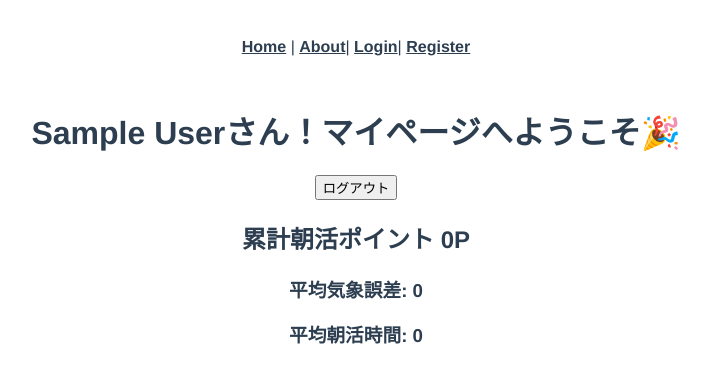
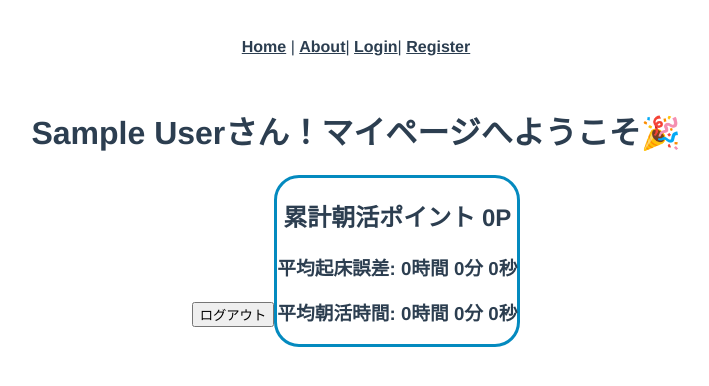
Before and after one commit to webex15-team-1/number-one, a Vue app: page /mypage in a window 1280 px wide. Shown: the top 386 px of the page, without its empty margins (284-993 px from the left). Built offline with nearby package versions, Linux system fonts and the light colour scheme; no server answers; the database is empty; sample sign-in values are in the browser's storage.

Commit message:
見た目をfigmaに近づけた.

```diff
--- a/src/components/MypagePoint.vue
+++ b/src/components/MypagePoint.vue
@@ -1,7 +1,7 @@
 <template>
   <div class="point-container">
     <h2>累計朝活ポイント {{ cumulativePoints }}P</h2>
-    <h3>平均気象誤差: {{ averageWakeUpDiff }}</h3>
+    <h3>平均起床誤差: {{ averageWakeUpDiff }}</h3>
     <h3>平均朝活時間: {{ averageAsakatsuTime }}</h3>
   </div>
 </template>
@@ -15,8 +15,8 @@ export default {
   data() {
     return {
       cumulativePoints: 0,
-      averageWakeUpDiff: 0,
-      averageAsakatsuTime: 0,
+      averageWakeUpDiffSec: 0,
+      averageAsakatsuTimeSec: 0,
     }
   },
   async mounted() {
@@ -26,12 +26,38 @@ export default {
       const data = docSnap.data()
       console.log("Data of user " + this.uid + ": " + data)
       this.cumulativePoints = data.cumulativePoints
-      this.averageWakeUpDiff = data.averageWakeUpDiff
-      this.averageAsakatsuTime = data.averageAsakatsuTime
+      this.averageWakeUpDiffSec = data.averageWakeUpDiffSec
+      this.averageAsakatsuTimeSec = data.averageAsakatsuTimeSec
     } else {
       console.log("User " + this.uid + " not found.")
     }
   },
+  computed: {
+    averageWakeUpDiff() {
+      return this.secondToText(this.averageWakeUpDiffSec)
+    },
+    averageAsakatsuTime() {
+      return this.secondToText(this.averageAsakatsuTimeSec)
+    },
+  },
+  methods: {
+    secondToText(rawData) {
+      const hours = Math.floor(rawData / 3600)
+      const minutes = Math.floor((rawData - hours * 3600) / 60)
+      const seconds = rawData - hours * 3600 - minutes * 60
+      return (
+        (hours > 10 ? `${hours}時間 ` : ` ${hours}時間`) +
+        (minutes > 10 ? `${minutes}分 ` : ` ${minutes}分 `) +
+        (seconds > 10 ? `${seconds}秒` : ` ${seconds}秒`)
+      )
+    },
+  },
 }
 </script>
-<style></style>
+<style>
+.point-container {
+  display: inline-block;
+  border: 3px solid #048abf;
+  border-radius: 25px;
+}
+</style>
```
